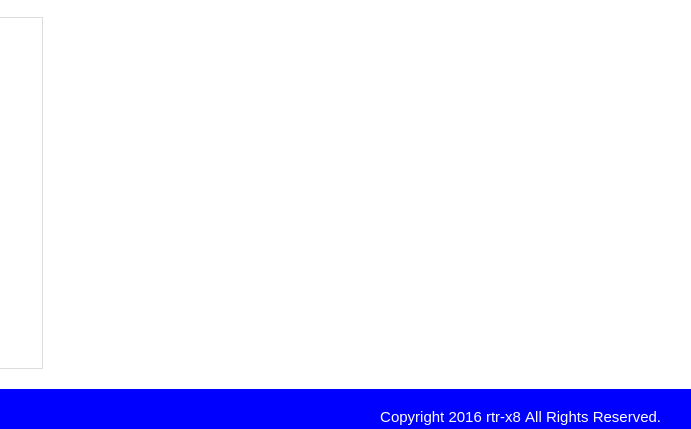
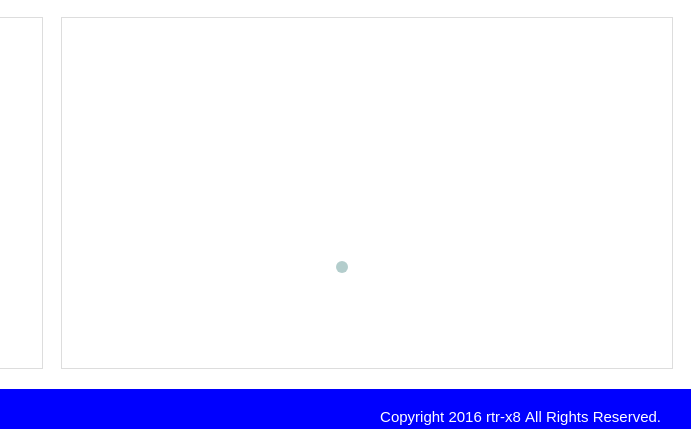
Before and after one commit to rtr-x8/practice_canvas, a website: page src/index.pug in a window 1280 px wide. Shown: the part 1167-1596 px from the top of the page, 589-1280 px from the left. Drawn offline with nearby package versions, Linux system fonts and the light colour scheme; files that its build step writes are made by us from their sources.

Commit message:
08_canvas途中

```diff
--- a/docs/js/script.js
+++ b/docs/js/script.js
@@ -1,5 +1,5 @@
 (function() {
-  var _angle, _getClr, canvas_init01, canvas_init02, canvas_init03, canvas_init04, canvas_init05, canvas_init06, canvas_init07, colors;
+  var _angle, _getChart, _getClr, _getR, canvas_init01, canvas_init02, canvas_init03, canvas_init04, canvas_init05, canvas_init06, canvas_init07, canvas_init08, colors;
 
   window.onload = function() {
     canvas_init01();
@@ -9,6 +9,7 @@
     canvas_init05();
     canvas_init06();
     canvas_init07();
+    canvas_init08();
     return true;
   };
 
@@ -16,7 +17,6 @@
     return $('canvas').each(function() {
       var h;
       h = $(this).closest('.js_in').innerWidth();
-      console.log(h);
       return $(this).attr('width', h);
     });
   }).trigger('resize');
@@ -32,6 +32,20 @@
     b = Math.floor(Math.random() * 255);
     a = Math.random();
     return 'rgba(' + r + ',' + g + ',' + b + ',' + a + ')';
+  };
+
+  _getChart = function(canvas) {
+    var arr, x, y;
+    x = Math.floor(Math.random() * canvas.width);
+    y = Math.floor(Math.random() * canvas.height);
+    return arr = {
+      x: x,
+      y: y
+    };
+  };
+
+  _getR = function(min, max) {
+    return Math.floor((Math.random() * (max - min)) + min);
   };
 
   colors = ['red', 'pink', 'yellow', 'blue', 'aqua', 'green', 'blueviolet', 'darkgoldenrod', 'gold'];
@@ -314,4 +328,51 @@
     })();
   };
 
+  canvas_init08 = function() {
+    var anime01, canvas, ctx, start;
+    canvas = document.getElementById('js_canvas08');
+    if (!canvas || !canvas.getContext) {
+      return false;
+      console.log('miss');
+    }
+    ctx = canvas.getContext('2d');
+    ctx.globalAlpha = 0.8;
+    anime01 = function() {
+
+      /*
+      		情報オブジェクトを配列にまとめる
+      		{
+      			[x: XX, y: XX, r: XX, c: XX],
+      			[x: XX, y: XX, r: XX, c: XX],
+      		}
+       */
+      var i, info_arr, j, obj, obj_count, ref;
+      info_arr = [];
+      obj_count = 50;
+      for (i = j = 0, ref = obj_count; 0 <= ref ? j < ref : j > ref; i = 0 <= ref ? ++j : --j) {
+        obj = {};
+        obj.x = _getChart(canvas).x;
+        obj.y = _getChart(canvas).y;
+        obj.r = _getR(5, 15);
+        obj.c = _getClr();
+        info_arr.push(obj);
+      }
+      console.log(info_arr);
+      ctx.beginPath();
+      ctx.fillStyle = _getClr();
+      ctx.arc(_getChart(canvas).x, _getChart(canvas).y, _getR(5, 10), _angle(0), _angle(360));
+      return ctx.fill();
+    };
+    return (start = function() {
+      setTimeout(anime01(), 0);
+      setTimeout(function() {
+        return console.log('anime02');
+      }, 1500);
+      setTimeout(function() {
+        return console.log('anime03');
+      }, 3000);
+      return this;
+    })();
+  };
+
 }).call(this);
--- a/src/index.pug
+++ b/src/index.pug
@@ -3,10 +3,10 @@ block vars
 block outerMain
 block content
 	.wrapper
-		.wrap: .js_in: canvas#js_canvas01(width='450', height='350')
-		.wrap: .js_in: canvas#js_canvas02(width='450', height='350')
-		.wrap: .js_in: canvas#js_canvas03(width='450', height='350')
-		.wrap: .js_in: canvas#js_canvas04(width='450', height='350')
-		.wrap: .js_in: canvas#js_canvas05(width='450', height='350')
-		.wrap: .js_in: canvas#js_canvas06(width='450', height='350')
-		.wrap: .js_in: canvas#js_canvas07(width='450', height='350')
+		- var i =   1
+		- var max = 8	// 最大数
+
+		while i < max+1
+			- var id = i < 10? 'js_canvas0'+i : 'js_canvas'+i
+			.wrap: .js_in: canvas(id=id, width='450', height='350')
+			- i++
```
Also changed, not shown: src/coffee/01core.coffee (+13 -1 lines), src/coffee/canvas08.coffee (added, +52 -0 lines), docs/index.html, docs/js/script.min.js.
